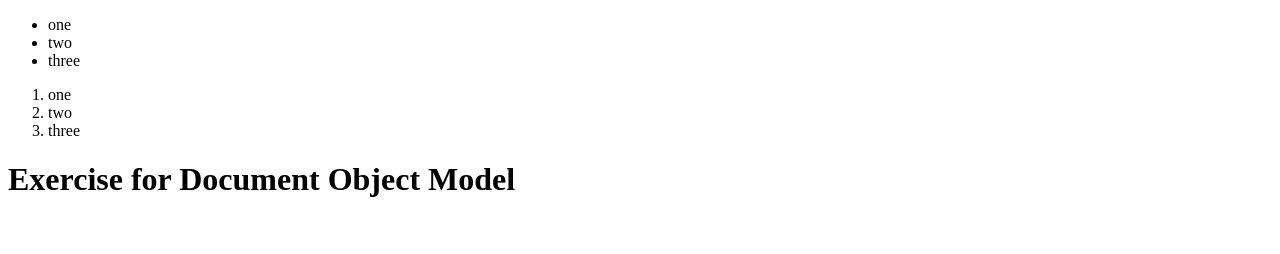
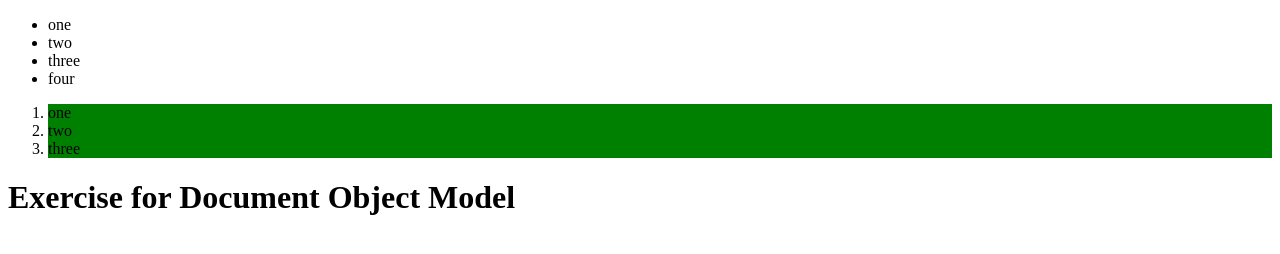
Before and after one commit to mojeedkusimo/javascript_rithm, a plain HTML site: page document-object-model/document-object-model.html in a window 1280 px wide. Drawn offline with Linux system fonts and the light colour scheme.

Commit message:
Complete Exercise: Document Object Model

```diff
--- a/document-object-model/document-object-model.html
+++ b/document-object-model/document-object-model.html
@@ -7,6 +7,7 @@
     <meta name="viewport" content="width=device-width, initial-scale=1.0">
     <title>Document</title>
 </head>
+<body>
 <div class="header">
 </div>
 <section id="container">
@@ -21,10 +22,9 @@
         <li class="third">three</li>
     </ol>
 </section>
-<div class="footer">
+<div class="footer">I am here
 </div>
 
-<body>
     <h1>Exercise for Document Object Model</h1>
     <script>
 
@@ -33,7 +33,30 @@
         let mainSectionquerySelector = document.querySelector("#container");
 
         let secondLI = document.querySelectorAll(".second");
-        let thirdLI = document.querySelectorAll("li.third");
+        let thirdLI = document.querySelectorAll("ol>li.third");
+
+        // mainSectiongetElement.innerText = "Hello!"
+
+        let footerDiv = document.querySelector(".footer");
+        let allFooterDiv = document.querySelectorAll(".footer");
+
+        footerDiv.classList.add("main");
+        footerDiv.classList.remove("main");
+
+        let newLi = document.createElement("li");
+        newLi.innerText = "four";
+
+        let ulList = document.querySelector("ul");
+        ulList.append(newLi);
+
+        let olLI = document.querySelectorAll("ol>li");
+        olLI.forEach((el, ind, list) => {
+            el.style.backgroundColor = "green";
+        });
+
+        let body = document.querySelector("body");
+        footerDiv.remove(); // method 1
+        // body.removeChild(footerDiv); method 2
 
     </script>
 </body>
```
Also changed, not shown: 1 other file.
